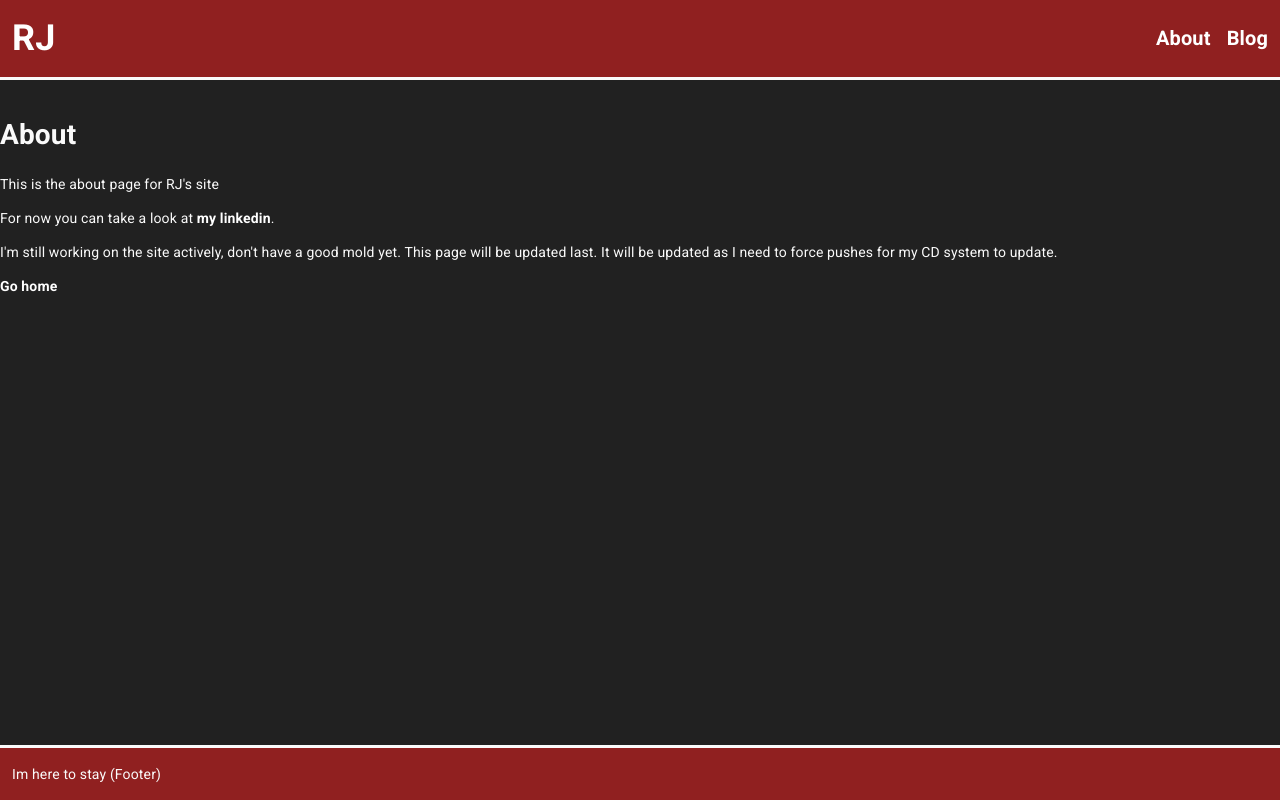
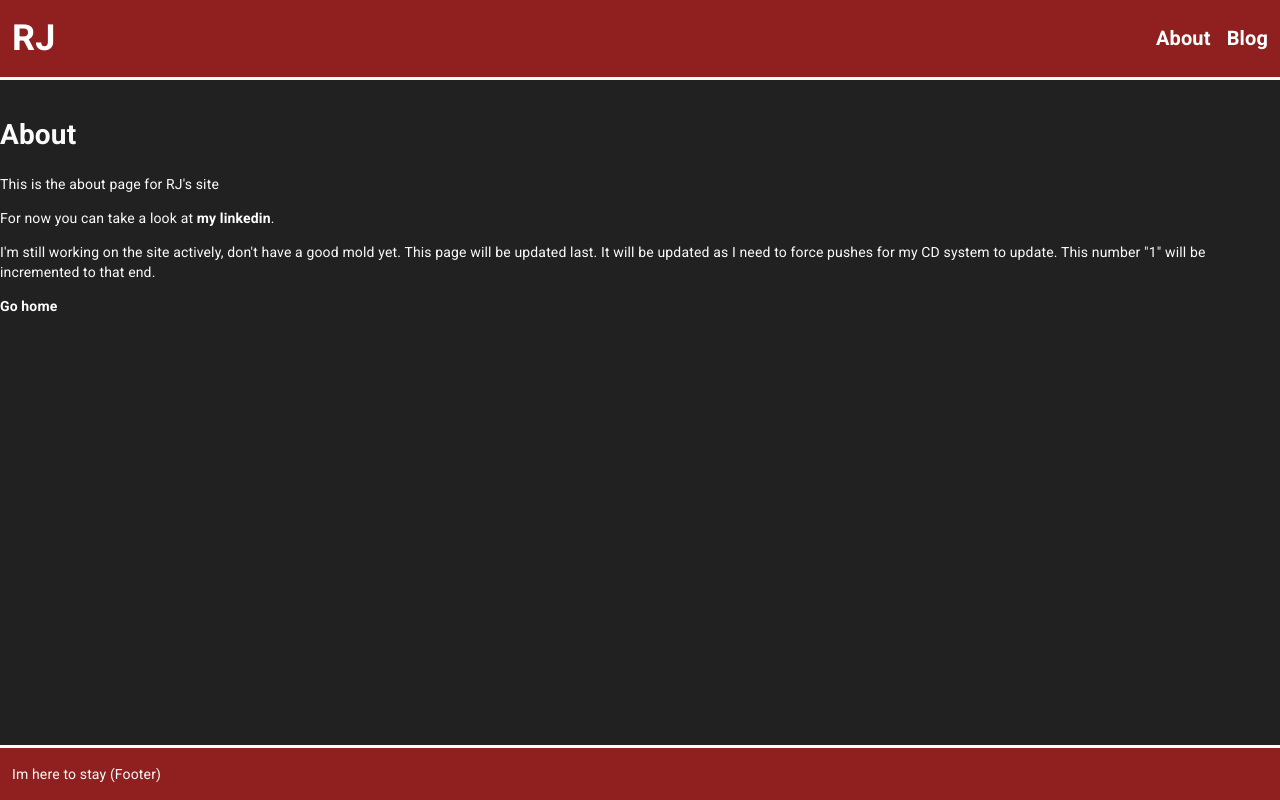
Before and after one commit to the-rileyj/rj-site-novel, a Next.js app in the folder front-end/: page /about in a window 1280 px wide. Built offline with nearby package versions, Linux system fonts and the light colour scheme.

Commit message:
Pushing for CD

```diff
--- a/front-end/pages/about.tsx
+++ b/front-end/pages/about.tsx
@@ -19,7 +19,8 @@ const AboutPage = () => (
     <p>
       I'm still working on the site actively, don't have a good mold yet. This
       page will be updated last. It will be updated as I need to force pushes
-      for my CD system to update.
+      for my CD system to update. This number "1" will be incremented to that
+      end.
     </p>
     <p>
       <Link href="/">
```
